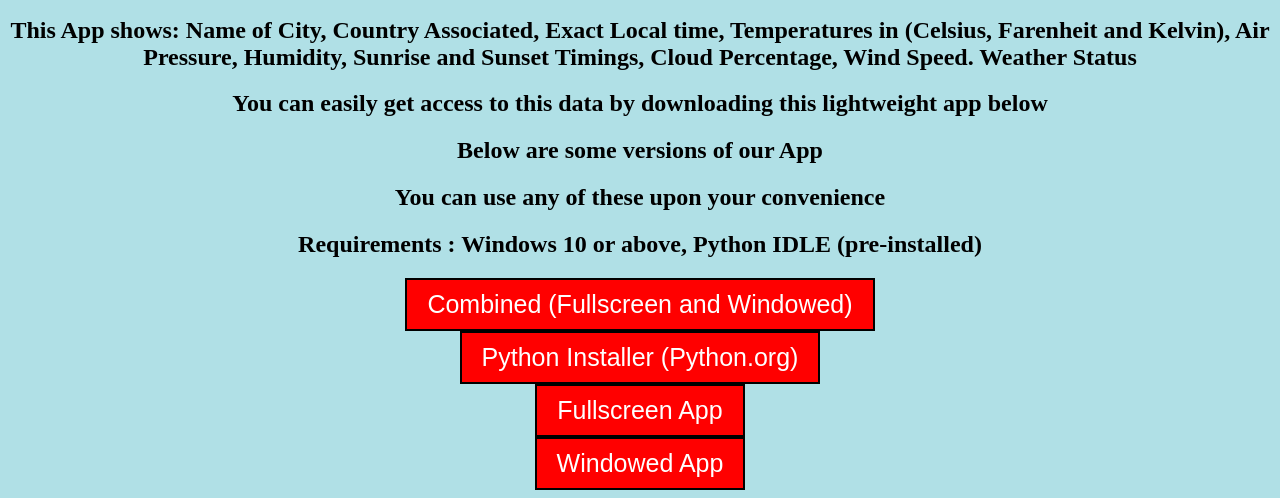
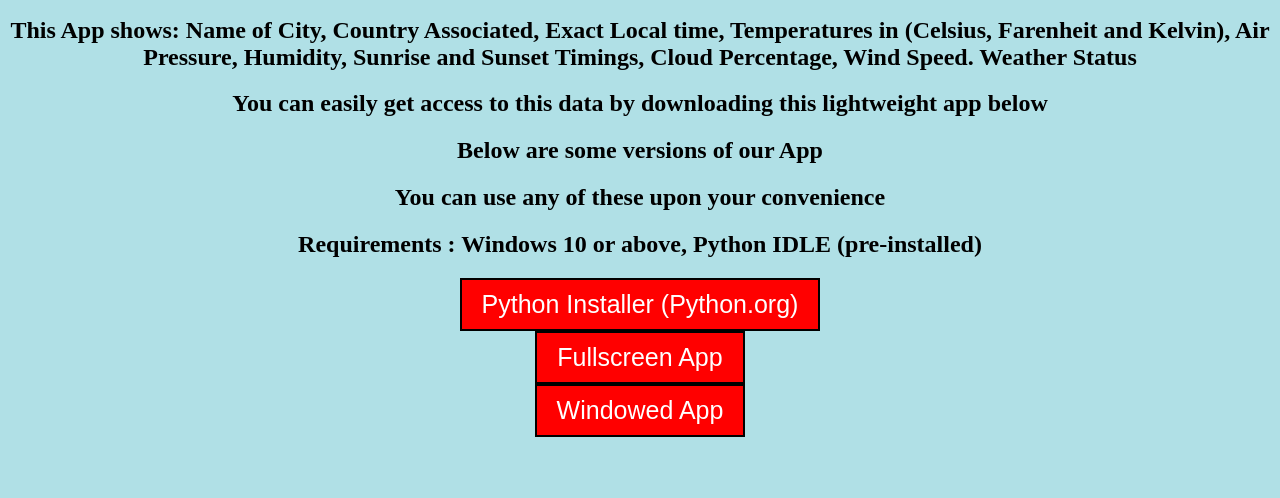
Before and after one commit to Anupam1707/weather-app-py, a plain HTML site: page index.html in a window 1280 px wide. Shown: the part 719-1217 px from the top of the page. After the commit the page ends 1164 px from the top, so only its background shows below. Drawn offline with Linux system fonts and the light colour scheme.

Commit message:
Update index.html

```diff
--- a/index.html
+++ b/index.html
@@ -61,7 +61,6 @@
     <h2>You can use any of these upon your convenience</h2>
     <h2>Requirements : Windows 10 or above, Python IDLE (pre-installed)</h2>
 
-      <button onclick="Download()">Combined (Fullscreen and Windowed)</button>
       <button onclick="Python()">Python Installer (Python.org)</button>
       <button onclick="Full()">Fullscreen App</button>
       <button onclick="Win()">Windowed App</button>
```
